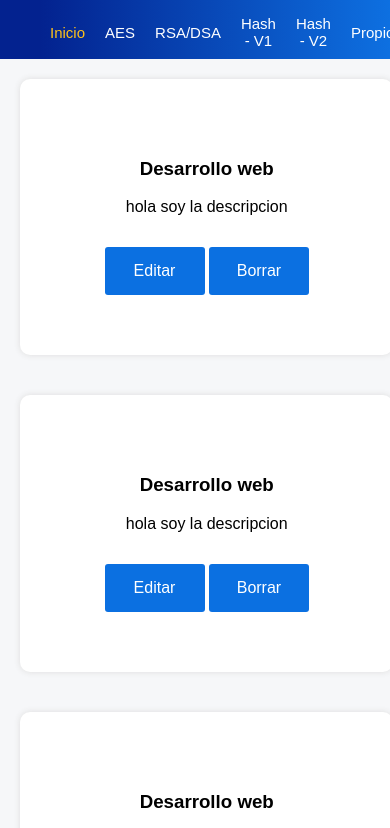
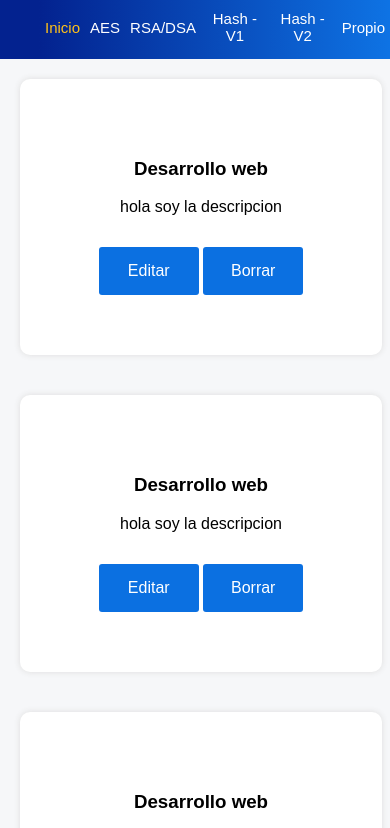
Before and after one commit to Elder-Meyer/Elder-Meyer.github.io, a plain HTML site: page index.html in a window 390 px wide. Shown: the part 111-939 px from the top of the page. Drawn offline with Linux system fonts and the light colour scheme.

Commit message:
initial commit

```diff
--- a/css/styles.css
+++ b/css/styles.css
@@ -204,6 +204,22 @@ input[type="button"]{
 
 
 @media (max-width: 650px){
+
+    .layout{
+        width: 100%;
+        height: auto;
+
+        display: grid;
+        grid-template-areas:
+            "header  header  header  "
+            "nav     nav     nav     "
+            "content content content "
+            "footer  footer  footer  "
+        ;
+
+        grid-template-rows:100px 70px auto 70px;
+    }
+
     .content{
         flex-flow: column wrap;
         justify-content: center;
@@ -226,6 +242,22 @@ input[type="button"]{
 
 
 @media (max-width: 588px){
+
+    .layout{
+        width: 100%;
+        height: auto;
+
+        display: grid;
+        grid-template-areas:
+            "header  header  "
+            "nav     nav     "
+            "content content "
+            "footer  footer  "
+        ;
+
+        grid-template-rows:100px 70px auto 70px;
+    }
+
     .content{
         flex-flow: column wrap;
         justify-content: center;
@@ -248,6 +280,23 @@ input[type="button"]{
 
 
 @media (max-width: 516px){
+
+    .layout{
+        width: 100%;
+        height: auto;
+
+        display: grid;
+        grid-template-areas:
+            "header  "
+            "nav     "
+            "content "
+            "footer  "
+        ;
+
+        grid-template-rows:100px 70px auto 70px;
+    }
+
+
     .content{
         flex-flow: column wrap;
         justify-content: center;
@@ -265,5 +314,8 @@ input[type="button"]{
         font-size: 15px;
     }
 
+    .nav li {
+        padding: 5px;
+    }
 
 }
```
